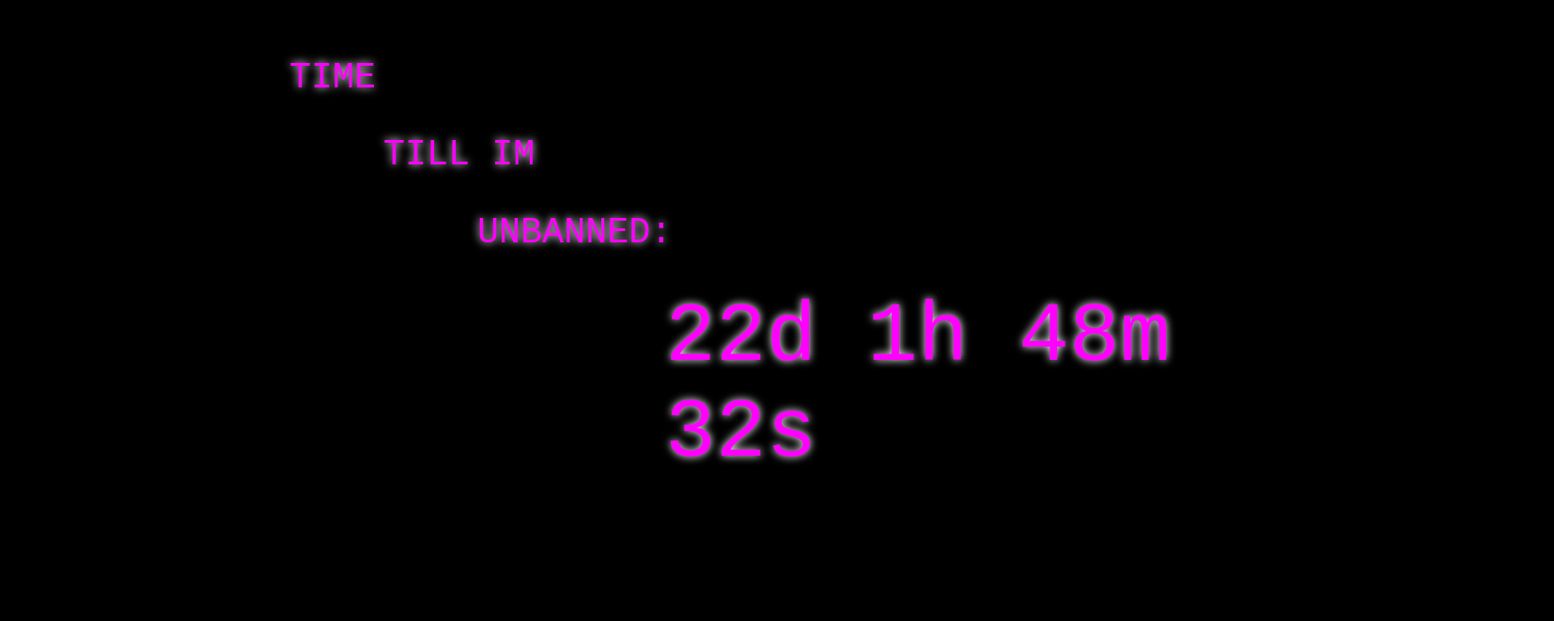
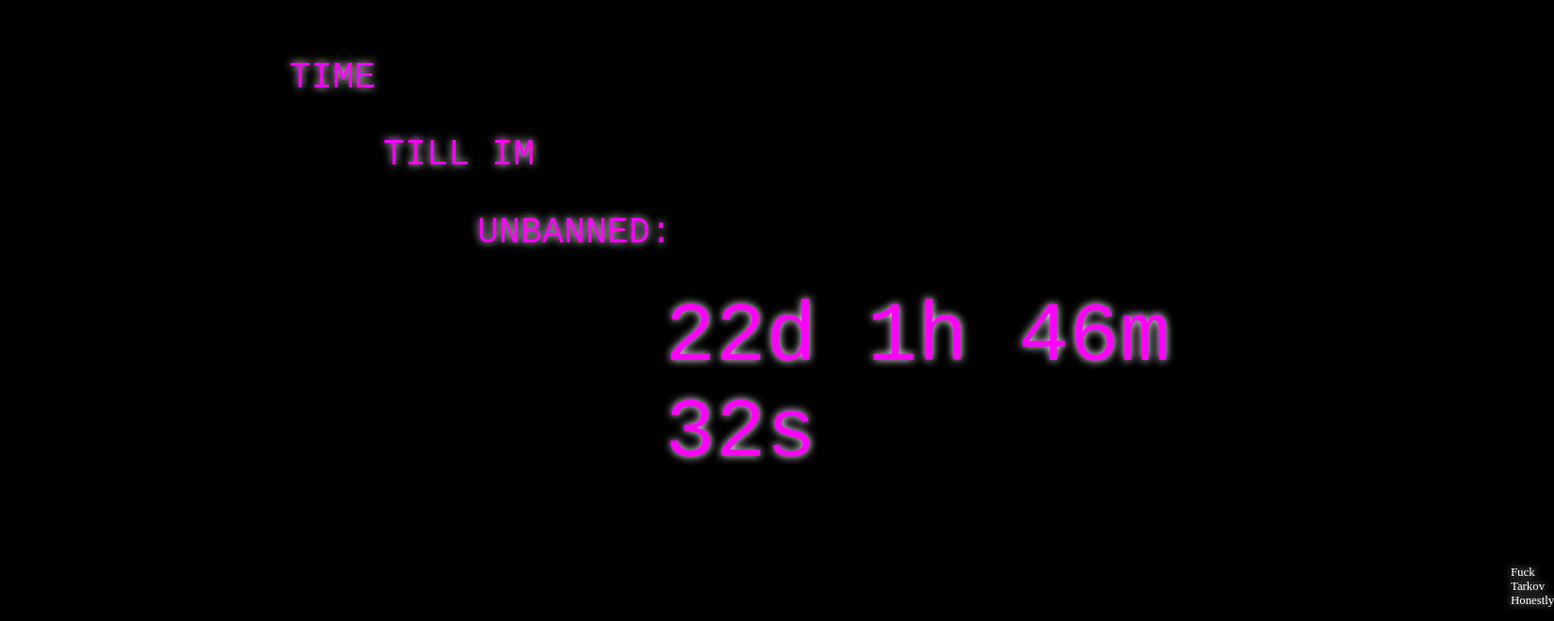
Before and after one commit to fireonehero/fireonehero.github.io, a plain HTML site: page index.html in a window 1280 px wide. Shown: the part 139-800 px from the top of the page at 94% size, 1654 px wide, since content can reach past the window. Drawn offline with Linux system fonts and the light colour scheme.

Commit message:
Upgrades

```diff
--- a/Tarkov.css
+++ b/Tarkov.css
@@ -38,3 +38,12 @@ body {
     padding-left: 500px;
     text-shadow: 0 0 10px #fff;
 }
+#fack{
+    color:white;
+    font-size: 1vw;
+    text-shadow: 0 0 10px #fff;
+    padding-left: 1400px;
+    position: relative;
+    bottom: 0;
+    right: 0;
+}
--- a/index.html
+++ b/index.html
@@ -8,14 +8,17 @@
 
     </head>
     <body>
+      <div>
         <P id = "message">TIME</P>
         <P id = "till">TILL IM</P>
         <P id = "unban">UNBANNED:</P>
         <p id = "timer"></p>
+        <p id = "fack">Fuck Tarkov Honestly</p>
+      </div>
     </body>
 </html>
 <script>
-    var countDownDate = new Date("Dec 23, 2022 6:32:0").getTime();
+    var countDownDate = new Date("Dec 23, 2022 6:30:0").getTime();
 
     var x = setInterval(function() {
 
@@ -36,4 +39,4 @@
         document.getElementById("timer").innerHTML = "IM FREEEEEE";
       }
     }, 1000);
-    </script>
+</script>
```
